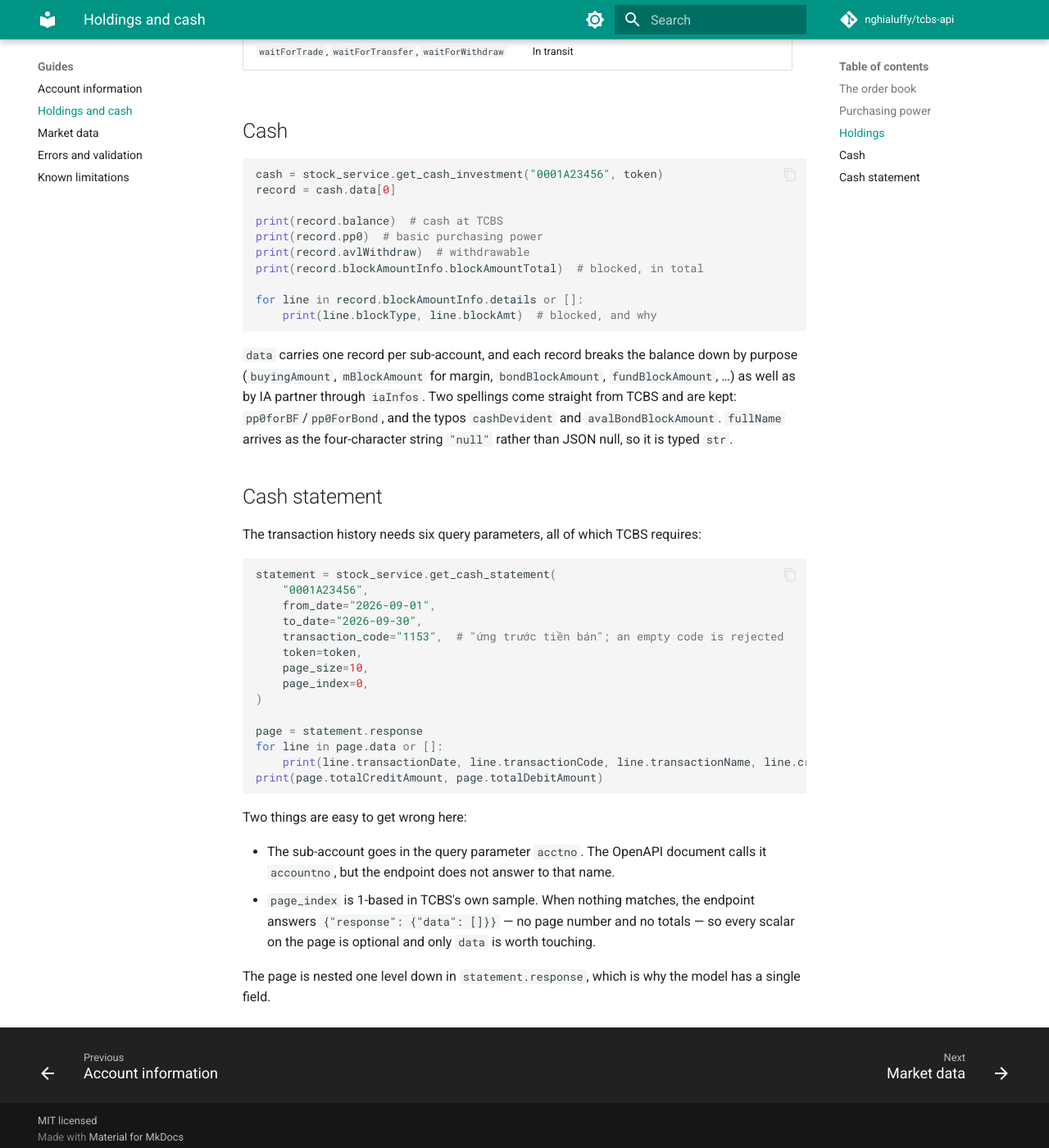
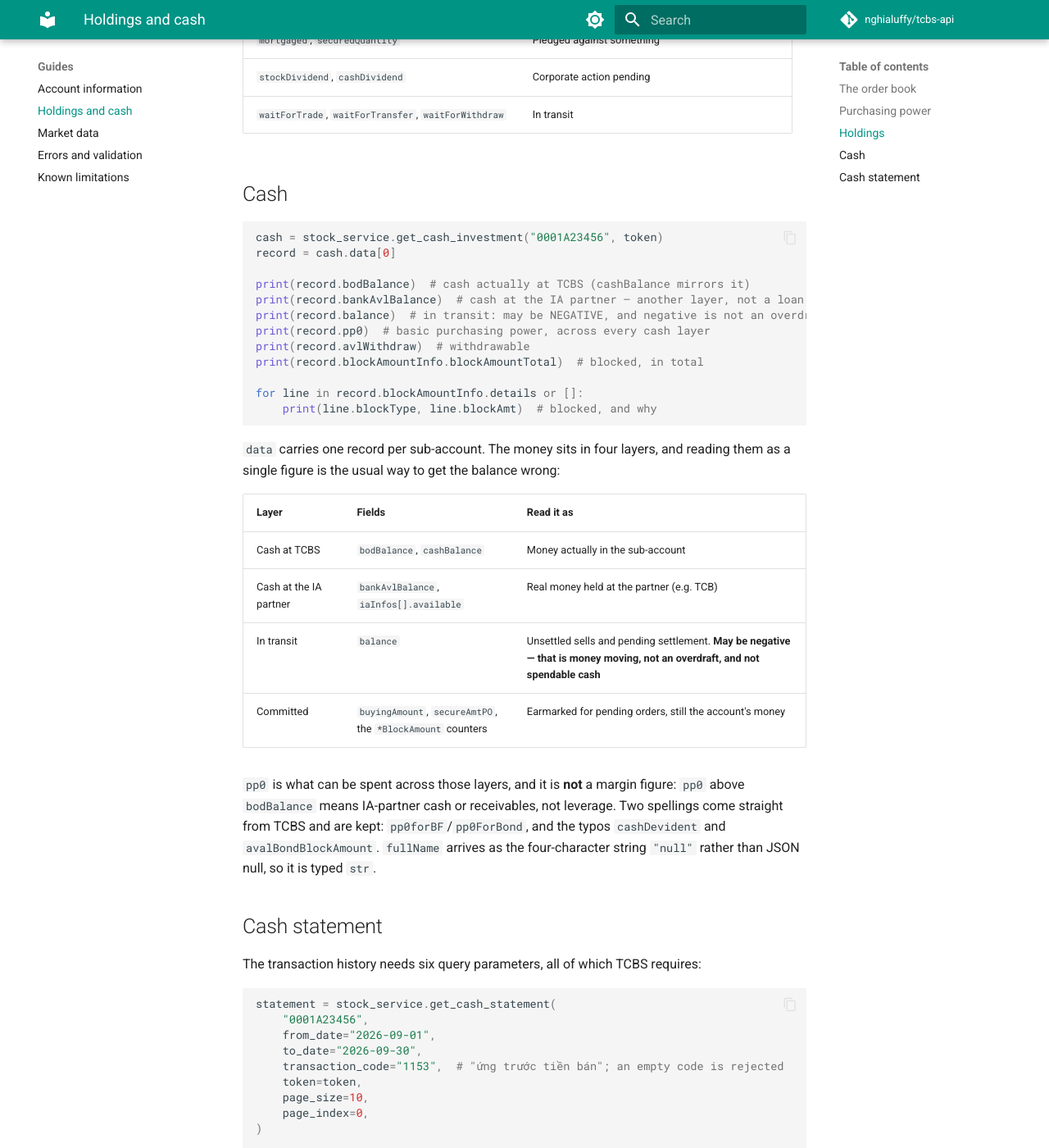
Before and after one commit to nghialuffy/tcbs-api, an MkDocs documentation site: the page built from docs/guides/holdings-and-cash.md, in a window 1280 px wide and 1400 px high, scrolled down 1896 px. Shown: the whole window at 82% size. Built offline with MkDocs 1.6.1 and Material for MkDocs 9.7.7, drawn with Linux system fonts in a browser that asks for light colours; comment, search, counter and statistics services are not loaded; some of the changed text lies outside the part shown.

````diff
--- a/docs/guides/holdings-and-cash.md
+++ b/docs/guides/holdings-and-cash.md
@@ -50,11 +50,14 @@ pp_fpt = stock_service.get_purchasing_power_by_symbol("0001A23456", "FPT", token
 pp_fpt_at_30 = stock_service.get_purchasing_power_by_symbol_and_price("0001A23456", "FPT", 30.0, token)
 ```
 
-`pp0` is the basic purchasing power, `ppse` the figure for the symbol the check was run at and
-`realMaxBuyQuantity` the largest quantity TCBS will actually accept. Every field is optional,
+`pp0` is the only field the API document describes — the basic purchasing power. `ppse` is the
+figure for the symbol the check was run at; `availableTrade`, `ppseref`, `realMaxBuyQuantity` and
+`minBuyQuantity` are undocumented extras the live payload carries. In particular
+`minBuyQuantity` is **not** the exchange's round-lot rule: on HOSE a lot is 100 shares, and this
+value does not change with price, so do not read an order size out of it. Every field is optional,
 because the endpoint omits the ones that do not apply. The OpenAPI document describes these
-responses as a handful of fields; the live payload is the 16-field object the model follows —
-see [Known limitations](../limitations.md#the-models-follow-live-responses-where-the-document-is-wrong).
+responses as a handful of fields; the live payload is the 16-field object the model follows — see
+[Known limitations](../limitations.md#the-models-follow-live-responses-where-the-document-is-wrong).
 
 ## Holdings
 
@@ -88,8 +91,10 @@ knowing:
 cash = stock_service.get_cash_investment("0001A23456", token)
 record = cash.data[0]
 
-print(record.balance)  # cash at TCBS
-print(record.pp0)  # basic purchasing power
+print(record.bodBalance)  # cash actually at TCBS (cashBalance mirrors it)
+print(record.bankAvlBalance)  # cash at the IA partner — another layer, not a loan
+print(record.balance)  # in transit: may be NEGATIVE, and negative is not an overdraft
+print(record.pp0)  # basic purchasing power, across every cash layer
 print(record.avlWithdraw)  # withdrawable
 print(record.blockAmountInfo.blockAmountTotal)  # blocked, in total
 
@@ -97,11 +102,21 @@ for line in record.blockAmountInfo.details or []:
     print(line.blockType, line.blockAmt)  # blocked, and why
 ```
 
-`data` carries one record per sub-account, and each record breaks the balance down by purpose
-(`buyingAmount`, `mBlockAmount` for margin, `bondBlockAmount`, `fundBlockAmount`, …) as well as
-by IA partner through `iaInfos`. Two spellings come straight from TCBS and are kept:
-`pp0forBF`/`pp0ForBond`, and the typos `cashDevident` and `avalBondBlockAmount`. `fullName`
-arrives as the four-character string `"null"` rather than JSON null, so it is typed `str`.
+`data` carries one record per sub-account. The money sits in four layers, and reading them as a
+single figure is the usual way to get the balance wrong:
+
+| Layer | Fields | Read it as |
+| --- | --- | --- |
+| Cash at TCBS | `bodBalance`, `cashBalance` | Money actually in the sub-account |
+| Cash at the IA partner | `bankAvlBalance`, `iaInfos[].available` | Real money held at the partner (e.g. TCB) |
+| In transit | `balance` | Unsettled sells and pending settlement. **May be negative — that is money moving, not an overdraft, and not spendable cash** |
+| Committed | `buyingAmount`, `secureAmtPO`, the `*BlockAmount` counters | Earmarked for pending orders, still the account's money |
+
+`pp0` is what can be spent across those layers, and it is **not** a margin figure: `pp0` above
+`bodBalance` means IA-partner cash or receivables, not leverage. Two spellings come straight from
+TCBS and are kept: `pp0forBF`/`pp0ForBond`, and the typos `cashDevident` and
+`avalBondBlockAmount`. `fullName` arrives as the four-character string `"null"` rather than JSON
+null, so it is typed `str`.
 
 ## Cash statement
 
--- a/tcbs_api/__init__.py
+++ b/tcbs_api/__init__.py
@@ -5,4 +5,4 @@ See the official API documentation at https://developers.tcbs.com.vn/.
 
 from __future__ import annotations
 
-__version__ = "0.0.5"
+__version__ = "0.0.6"
````
Also changed, not shown: CHANGELOG.md (+2 -0 lines), README.md (+12 -11 lines), docs/getting-started/quickstart.md (+1 -1 lines), docs/guides/errors-and-validation.md (+4 -4 lines), docs/limitations.md (+2 -2 lines), 3 other files.
